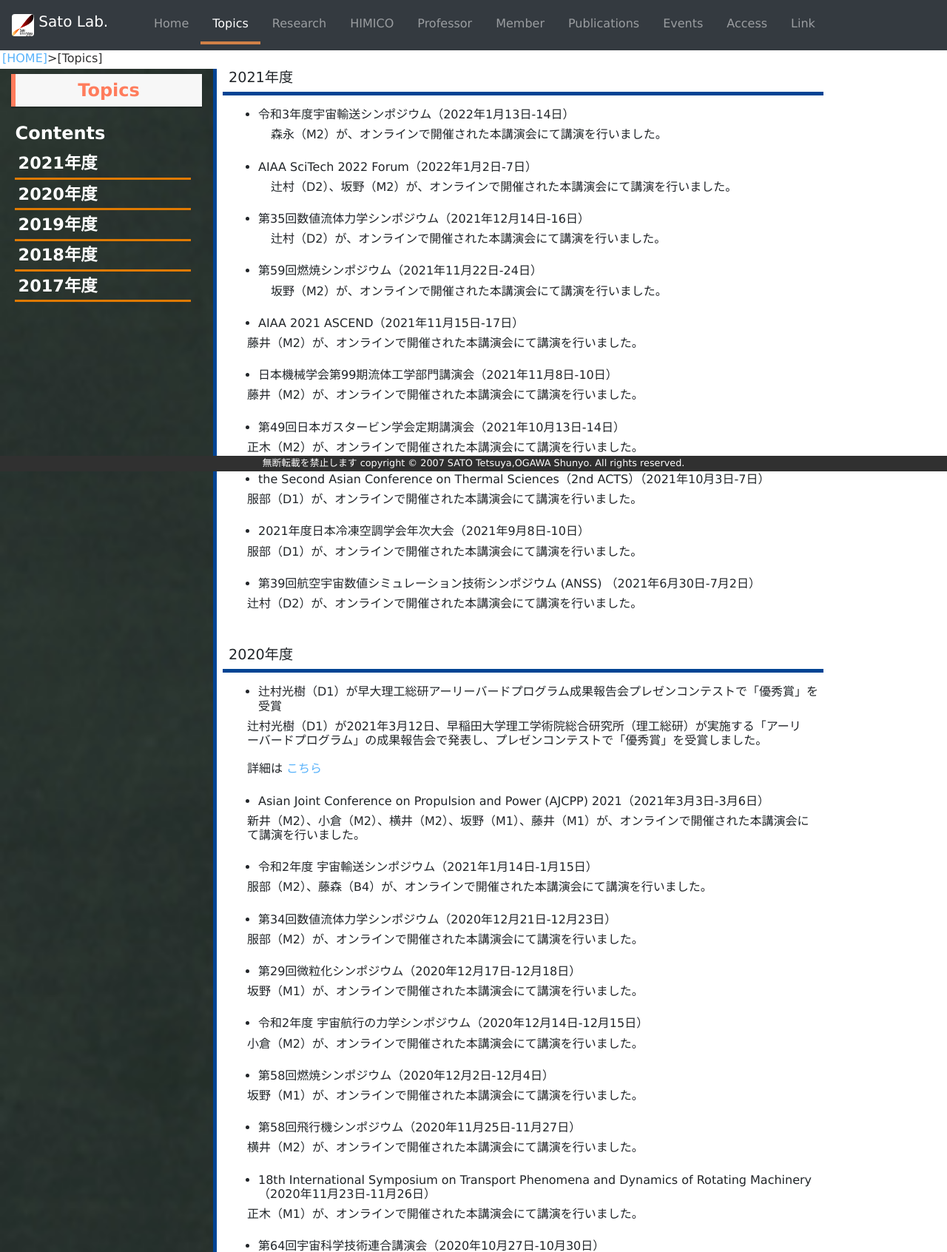
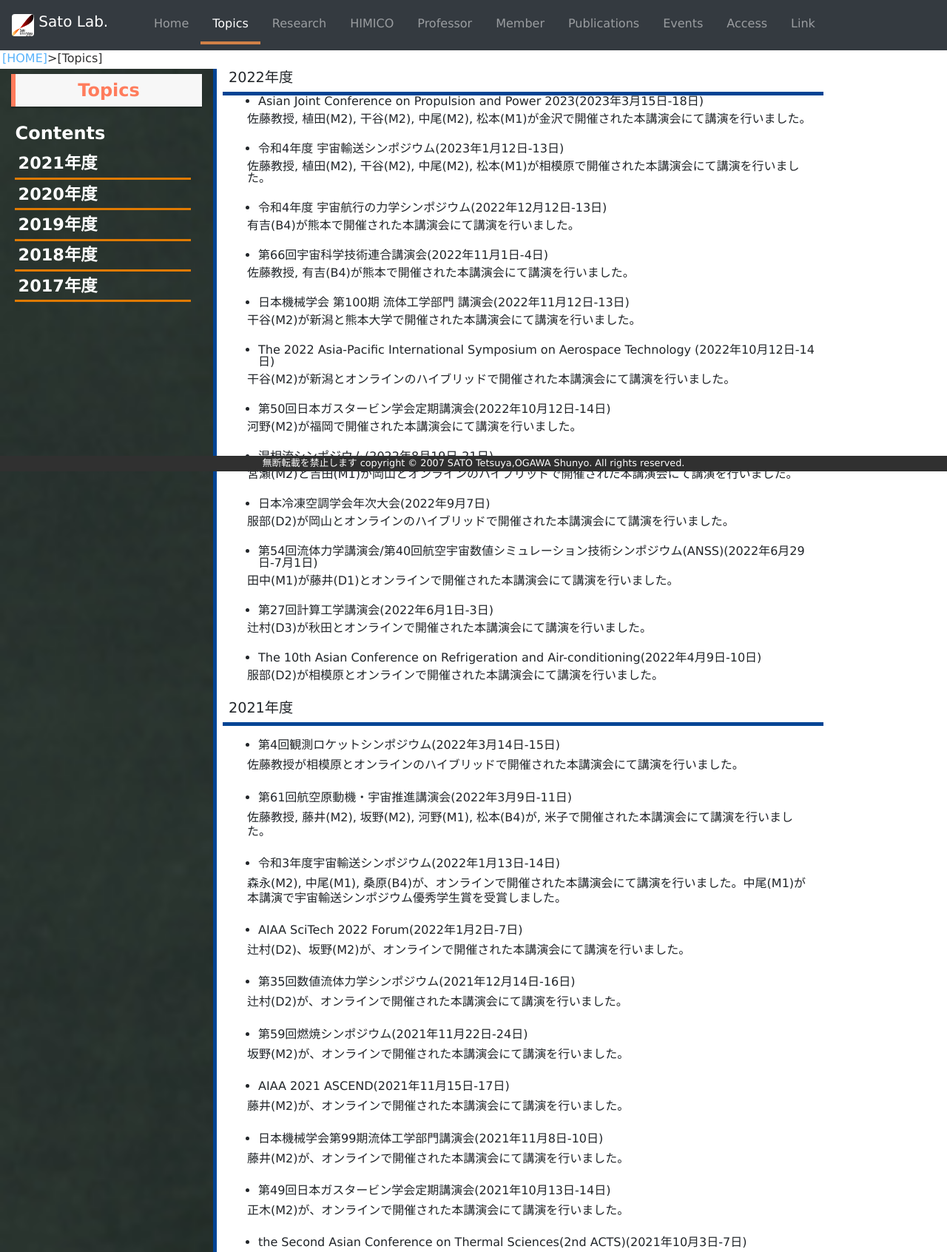
Before and after one commit to WSatolab/WSatolab.github.io, a plain HTML site: page public_html/topics/index.html in a window 1280 px wide. Shown: the part 163-1855 px from the top of the page at 74% size. Drawn offline with Linux system fonts and the light colour scheme; a web font is replaced by a local one.

Commit message:
[add] 2022年度発表追加

```diff
--- a/public_html/topics/index.html
+++ b/public_html/topics/index.html
@@ -2,6 +2,7 @@
 <html lang="ja" dir="ltr">
 
 <!--==============================header===================================-->
+
 <head>
 	<!--文字コードの指定-->
 	<meta charset="utf-8">
@@ -15,7 +16,8 @@
 	<meta name="keywords" content="早稲田,基幹,理工,佐藤研,航空,佐藤,哲也,機械,プリクーラ,インテーク,着霜,超音速,エンジン,buzz,hypersonic,precooler">
 
 	<!--クロスサイト スクリプティング攻撃の対策：content security policyを適用-->
-		<meta http-equiv="Content-Security-Policy" content="script-src 'self' 'unsafe-inline' https://www.google-analytics.com https://www.googletagmanager.com/gtag/js; connect-src https://www.google-analytics.com www.google-analytics.com https://stats.g.doubleclick.net ; object-src 'none'">
+	<meta http-equiv="Content-Security-Policy"
+		content="script-src 'self' 'unsafe-inline' https://www.google-analytics.com https://www.googletagmanager.com/gtag/js; connect-src https://www.google-analytics.com www.google-analytics.com https://stats.g.doubleclick.net ; object-src 'none'">
 
 	<!--IEの互換表示設定の指示-->
 	<meta http-equiv="X-UA-Compatible" content="IE=edge">
@@ -32,7 +34,7 @@
 	<!--styleの指定-->
 	<meta http-equiv="default-style" content="default">
 	<!-- Bootstrap CSS -->
-		<link rel="stylesheet" href="../bootstrap/css/bootstrap.min.css" >
+	<link rel="stylesheet" href="../bootstrap/css/bootstrap.min.css">
 	<link rel="stylesheet" href="../style.css?20190720" title="default">
 
 	<!--RSS用xml形式ファイルの作成　http://www.nishishi.com/soft/rssmaker/により作成-->
@@ -47,7 +49,7 @@
 	<script async src="https://www.googletagmanager.com/gtag/js?id=UA-139184956-1"></script>
 	<script>
 		window.dataLayer = window.dataLayer || [];
-		function gtag(){dataLayer.push(arguments);}
+		function gtag() { dataLayer.push(arguments); }
 		gtag('js', new Date());
 
 		gtag('config', 'UA-139184956-1');
@@ -55,6 +57,7 @@
 </head>
 
 <!--==============================body===================================-->
+
 <body>
 	<div class="base">
 		<header>
@@ -67,10 +70,12 @@
 
 		<nav class="navbar navbar-expand-lg navbar-dark bg-dark sticky-top">
 			<a class="navbar-brand" href="../index.html">
-					<img src="../image/logo.png" style="background-color:#ffffff"  width="30" height="30" class="d-inline-block align-top rounded" alt="ブランド">
+				<img src="../image/logo.png" style="background-color:#ffffff" width="30" height="30"
+					class="d-inline-block align-top rounded" alt="ブランド">
 				Sato Lab.
 			</a>
-				<button class="navbar-toggler" type="button" data-toggle="collapse" data-target="#navbarNav" aria-controls="navbarNav" aria-expanded="false" aria-label="ナビゲーションの切替">
+			<button class="navbar-toggler" type="button" data-toggle="collapse" data-target="#navbarNav"
+				aria-controls="navbarNav" aria-expanded="false" aria-label="ナビゲーションの切替">
 				<span class="navbar-toggler-icon"></span>
 			</button>
 
@@ -180,6 +185,120 @@
 						</div>
 -->
 
+					<!--2022/4/4更新-->
+					<h1 id="toipcs2022" class="midashi">
+						2022年度
+					</h1>
+					<div clasa="mainpara">
+						<ul class="inside_itemize">
+							<li>
+								Asian Joint Conference on Propulsion and Power 2023(2023年3月15日-18日)
+							</li>
+							<div class="row topicspad">
+								<p>
+									佐藤教授, 植田(M2), 干谷(M2), 中尾(M2), 松本(M1)が金沢で開催された本講演会にて講演を行いました。
+								</p>
+							</div>
+
+							<li>
+								令和4年度 宇宙輸送シンポジウム(2023年1月12日-13日)
+							</li>
+							<div class="row topicspad">
+								<p>
+									佐藤教授, 植田(M2), 干谷(M2), 中尾(M2), 松本(M1)が相模原で開催された本講演会にて講演を行いました。
+								</p>
+							</div>
+
+							<li>
+								令和4年度 宇宙航行の力学シンポジウム(2022年12月12日-13日)
+							</li>
+							<div class="row topicspad">
+								<p>
+									有吉(B4)が熊本で開催された本講演会にて講演を行いました。
+								</p>
+							</div>
+
+							<li>
+								第66回宇宙科学技術連合講演会(2022年11月1日-4日)
+							</li>
+							<div class="row topicspad">
+								<p>
+									佐藤教授, 有吉(B4)が熊本で開催された本講演会にて講演を行いました。
+								</p>
+							</div>
+
+							<li>
+								日本機械学会 第100期 流体工学部門 講演会(2022年11月12日-13日)
+							</li>
+							<div class="row topicspad">
+								<p>
+									干谷(M2)が新潟と熊本大学で開催された本講演会にて講演を行いました。
+								</p>
+							</div>
+
+							<li>
+								The 2022 Asia-Pacific International Symposium on Aerospace Technology (2022年10月12日-14日)
+							</li>
+							<div class="row topicspad">
+								<p>
+									干谷(M2)が新潟とオンラインのハイブリッドで開催された本講演会にて講演を行いました。
+								</p>
+							</div>
+
+							<li>
+								第50回日本ガスタービン学会定期講演会(2022年10月12日-14日)
+							</li>
+							<div class="row topicspad">
+								<p>
+									河野(M2)が福岡で開催された本講演会にて講演を行いました。
+								</p>
+							</div>
+
+							<li>
+								混相流シンポジウム(2022年8月19日-21日)
+							</li>
+							<div class="row topicspad">
+								<p>
+									宮瀬(M2)と吉田(M1)が岡山とオンラインのハイブリッドで開催された本講演会にて講演を行いました。
+								</p>
+							</div>
+							<li>
+								日本冷凍空調学会年次大会(2022年9月7日)
+							</li>
+							<div class="row topicspad">
+								<p>
+									服部(D2)が岡山とオンラインのハイブリッドで開催された本講演会にて講演を行いました。
+								</p>
+							</div>
+
+							<li>
+								第54回流体力学講演会/第40回航空宇宙数値シミュレーション技術シンポジウム(ANSS)(2022年6月29日-7月1日)
+							</li>
+							<div class="row topicspad">
+								<p>
+									田中(M1)が藤井(D1)とオンラインで開催された本講演会にて講演を行いました。
+								</p>
+							</div>
+
+							<li>
+								第27回計算工学講演会(2022年6月1日-3日)
+							</li>
+							<div class="row topicspad">
+								<p>
+									辻村(D3)が秋田とオンラインで開催された本講演会にて講演を行いました。
+								</p>
+							</div>
+							<li>
+								The 10th Asian Conference on Refrigeration and Air-conditioning(2022年4月9日-10日)
+							</li>
+							<div class="row topicspad">
+								<p>
+									服部(D2)が相模原とオンラインで開催された本講演会にて講演を行いました。
+								</p>
+							</div>
+						</ul>
+					</div>
+
 					<!-- 20220214更新 -->
 					<h1 id="topics2021" class="midashi">
 						2021年度
@@ -187,83 +306,99 @@
 					<div class="mainpara">
 						<ul class="inside_itemize">
 							<li>
-							    令和3年度宇宙輸送シンポジウム（2022年1月13日-14日）
+								第4回観測ロケットシンポジウム(2022年3月14日-15日)
 							</li>
 							<div class="row topicspad">
 								<p>
-								　　森永（M2）が、オンラインで開催された本講演会にて講演を行いました。
+									佐藤教授が相模原とオンラインのハイブリッドで開催された本講演会にて講演を行いました。
 								</p>
 							</div>
 							<li>
-							    AIAA SciTech 2022 Forum（2022年1月2日-7日）
+								第61回航空原動機・宇宙推進講演会(2022年3月9日-11日)
 							</li>
 							<div class="row topicspad">
 								<p>
-								　　辻村（D2）、坂野（M2）が、オンラインで開催された本講演会にて講演を行いました。
+									佐藤教授, 藤井(M2), 坂野(M2), 河野(M1), 松本(B4)が, 米子で開催された本講演会にて講演を行いました。
 								</p>
 							</div>
 							<li>
-							    第35回数値流体力学シンポジウム（2021年12月14日-16日）
+								令和3年度宇宙輸送シンポジウム(2022年1月13日-14日)
 							</li>
 							<div class="row topicspad">
 								<p>
-								　　辻村（D2）が、オンラインで開催された本講演会にて講演を行いました。
+									森永(M2), 中尾(M1), 桑原(B4)が、オンラインで開催された本講演会にて講演を行いました。中尾(M1)が本講演で宇宙輸送シンポジウム優秀学生賞を受賞しました。
 								</p>
 							</div>
 							<li>
-							    第59回燃焼シンポジウム（2021年11月22日-24日）
+								AIAA SciTech 2022 Forum(2022年1月2日-7日)
 							</li>
 							<div class="row topicspad">
 								<p>
-								　　坂野（M2）が、オンラインで開催された本講演会にて講演を行いました。
+									辻村(D2)、坂野(M2)が、オンラインで開催された本講演会にて講演を行いました。
 								</p>
 							</div>
 							<li>
-							    AIAA 2021 ASCEND（2021年11月15日-17日）
+								第35回数値流体力学シンポジウム(2021年12月14日-16日)
 							</li>
 							<div class="row topicspad">
 								<p>
-								    藤井（M2）が、オンラインで開催された本講演会にて講演を行いました。
+									辻村(D2)が、オンラインで開催された本講演会にて講演を行いました。
 								</p>
 							</div>
 							<li>
-							    日本機械学会第99期流体工学部門講演会（2021年11月8日-10日）
+								第59回燃焼シンポジウム(2021年11月22日-24日)
 							</li>
 							<div class="row topicspad">
 								<p>
-								    藤井（M2）が、オンラインで開催された本講演会にて講演を行いました。
+									坂野(M2)が、オンラインで開催された本講演会にて講演を行いました。
 								</p>
 							</div>
 							<li>
-							    第49回日本ガスタービン学会定期講演会（2021年10月13日-14日）
+								AIAA 2021 ASCEND(2021年11月15日-17日)
 							</li>
 							<div class="row topicspad">
 								<p>
-								    正木（M2）が、オンラインで開催された本講演会にて講演を行いました。
+									藤井(M2)が、オンラインで開催された本講演会にて講演を行いました。
 								</p>
 							</div>
 							<li>
-							    the Second Asian Conference on Thermal Sciences（2nd ACTS）（2021年10月3日-7日）
+								日本機械学会第99期流体工学部門講演会(2021年11月8日-10日)
 							</li>
 							<div class="row topicspad">
 								<p>
-								    服部（D1）が、オンラインで開催された本講演会にて講演を行いました。
+									藤井(M2)が、オンラインで開催された本講演会にて講演を行いました。
 								</p>
 							</div>
 							<li>
-							    2021年度日本冷凍空調学会年次大会（2021年9月8日-10日）
+								第49回日本ガスタービン学会定期講演会(2021年10月13日-14日)
 							</li>
 							<div class="row topicspad">
 								<p>
-								    服部（D1）が、オンラインで開催された本講演会にて講演を行いました。
+									正木(M2)が、オンラインで開催された本講演会にて講演を行いました。
 								</p>
 							</div>
 							<li>
-							   第39回航空宇宙数値シミュレーション技術シンポジウム (ANSS) （2021年6月30日-7月2日）
+								the Second Asian Conference on Thermal Sciences(2nd ACTS)(2021年10月3日-7日)
 							</li>
 							<div class="row topicspad">
 								<p>
-								    辻村（D2）が、オンラインで開催された本講演会にて講演を行いました。
+									服部(D1)が、オンラインで開催された本講演会にて講演を行いました。
+								</p>
+							</div>
+							<li>
+								2021年度日本冷凍空調学会年次大会(2021年9月8日-10日)
+							</li>
+							<div class="row topicspad">
+								<p>
+									服部(D1)が、オンラインで開催された本講演会にて講演を行いました。
+								</p>
+							</div>
+							<li>
+								第39回航空宇宙数値シミュレーション技術シンポジウム (ANSS) (2021年6月30日-7月2日)
+							</li>
+							<div class="row topicspad">
+								<p>
+									辻村(D2)が、オンラインで開催された本講演会にて講演を行いました。
 								</p>
 							</div>
 
@@ -278,11 +413,11 @@
 					<div class="mainpara">
 						<ul class="inside_itemize">
 							<li>
-							   辻村光樹（D1）が早大理工総研アーリーバードプログラム成果報告会プレゼンコンテストで「優秀賞」を受賞
+								辻村光樹(D1)が早大理工総研アーリーバードプログラム成果報告会プレゼンコンテストで「優秀賞」を受賞
 							</li>
 							<div class="row topicspad">
 								<p>
-									辻村光樹（D1）が2021年3月12日、早稲田大学理工学術院総合研究所（理工総研）が実施する「アーリーバードプログラム」の成果報告会で発表し、プレゼンコンテストで「優秀賞」を受賞しました。
+									辻村光樹(D1)が2021年3月12日、早稲田大学理工学術院総合研究所(理工総研)が実施する「アーリーバードプログラム」の成果報告会で発表し、プレゼンコンテストで「優秀賞」を受賞しました。
 									<br><br>
 									詳細は
 									<a href="../topics_detail/20210312_tsujimura/index.html">こちら
@@ -290,71 +425,72 @@
 								</p>
 							</div>
 							<li>
-							   Asian Joint Conference on Propulsion and Power (AJCPP) 2021（2021年3月3日-3月6日）
+								Asian Joint Conference on Propulsion and Power (AJCPP) 2021(2021年3月3日-3月6日)
 							</li>
 							<div class="row topicspad">
 								<p>
-									新井（M2）、小倉（M2）、横井（M2）、坂野（M1）、藤井（M1）が、オンラインで開催された本講演会にて講演を行いました。
+									新井(M2)、小倉(M2)、横井(M2)、坂野(M1)、藤井(M1)が、オンラインで開催された本講演会にて講演を行いました。
 								</p>
 							</div>
 							<li>
-							   令和2年度 宇宙輸送シンポジウム（2021年1月14日-1月15日）
+								令和2年度 宇宙輸送シンポジウム(2021年1月14日-1月15日)
 							</li>
 							<div class="row topicspad">
 								<p>
-									服部（M2）、藤森（B4）が、オンラインで開催された本講演会にて講演を行いました。
+									服部(M2)、藤森(B4)が、オンラインで開催された本講演会にて講演を行いました。
 								</p>
 							</div>
 							<li>
-							   第34回数値流体力学シンポジウム（2020年12月21日-12月23日）
+								第34回数値流体力学シンポジウム(2020年12月21日-12月23日)
 							</li>
 							<div class="row topicspad">
 								<p>
-									服部（M2）が、オンラインで開催された本講演会にて講演を行いました。
+									服部(M2)が、オンラインで開催された本講演会にて講演を行いました。
 								</p>
 							</div>
 							<li>
-							   第29回微粒化シンポジウム（2020年12月17日-12月18日）
+								第29回微粒化シンポジウム(2020年12月17日-12月18日)
 							</li>
 							<div class="row topicspad">
 								<p>
-									坂野（M1）が、オンラインで開催された本講演会にて講演を行いました。
+									坂野(M1)が、オンラインで開催された本講演会にて講演を行いました。
 								</p>
 							</div>
 							<li>
-							   令和2年度 宇宙航行の力学シンポジウム（2020年12月14日-12月15日）
+								令和2年度 宇宙航行の力学シンポジウム(2020年12月14日-12月15日)
 							</li>
 							<div class="row topicspad">
 								<p>
-									小倉（M2）が、オンラインで開催された本講演会にて講演を行いました。
+									小倉(M2)が、オンラインで開催された本講演会にて講演を行いました。
 								</p>
 							</div>
 							<li>
-							   第58回燃焼シンポジウム（2020年12月2日-12月4日）
+								第58回燃焼シンポジウム(2020年12月2日-12月4日)
 							</li>
 							<div class="row topicspad">
 								<p>
-									坂野（M1）が、オンラインで開催された本講演会にて講演を行いました。
+									坂野(M1)が、オンラインで開催された本講演会にて講演を行いました。
 								</p>
 							</div>
 							<li>
-							   第58回飛行機シンポジウム（2020年11月25日-11月27日）
+								第58回飛行機シンポジウム(2020年11月25日-11月27日)
 							</li>
 							<div class="row topicspad">
 								<p>
-									横井（M2）が、オンラインで開催された本講演会にて講演を行いました。
+									横井(M2)が、オンラインで開催された本講演会にて講演を行いました。
 								</p>
 							</div>
 							<li>
-							   18th International Symposium on Transport Phenomena and Dynamics of Rotating Machinery（2020年11月23日-11月26日）
+								18th International Symposium on Transport Phenomena and Dynamics of Rotating
+								Machinery(2020年11月23日-11月26日)
 							</li>
 							<div class="row topicspad">
 								<p>
-									正木（M1）が、オンラインで開催された本講演会にて講演を行いました。
+									正木(M1)が、オンラインで開催された本講演会にて講演を行いました。
 								</p>
 							</div>
 							<li>
-							  第64回宇宙科学技術連合講演会（2020年10月27日-10月30日）
+								第64回宇宙科学技術連合講演会(2020年10月27日-10月30日)
 							</li>
 							<div class="row topicspad">
 								<p>
@@ -362,11 +498,11 @@
 								</p>
 							</div>
 							<li>
-							   流体力学講演会／航空宇宙数値シミュレーション技術シンポジウム 2020 オンライン（2020年9月28日-9月30日）
+								流体力学講演会／航空宇宙数値シミュレーション技術シンポジウム 2020 オンライン(2020年9月28日-9月30日)
 							</li>
 							<div class="row topicspad">
 								<p>
-									辻村（D1）、小倉（M2）、坂野（M1）が、オンラインで開催された本講演会にて講演を行いました。
+									辻村(D1)、小倉(M2)、坂野(M1)が、オンラインで開催された本講演会にて講演を行いました。
 								</p>
 							</div>
 							<li>
@@ -374,7 +510,7 @@
 							</li>
 							<div class="row topicspad">
 								<p>
-									辻村（D1）が、早稲田大学理工学術院総合研究所アーリーバードプログラムの第10期メンバーに採択されました。
+									辻村(D1)が、早稲田大学理工学術院総合研究所アーリーバードプログラムの第10期メンバーに採択されました。
 								</p>
 								詳細は
 								<a href="https://www.waseda.jp/fsci/wise/earlybird/faculty/">こちら
@@ -520,7 +656,8 @@
 							</div>
 
 							<li>
-								The 32nd International Symposium on Space Technology and Science (ISTS) (2019年6月15日-6月21日)
+								The 32nd International Symposium on Space Technology and Science (ISTS)
+								(2019年6月15日-6月21日)
 							</li>
 							<div class="row topicspad">
 								<div class="col-lg-5">
@@ -597,7 +734,8 @@
 							</li>
 							<div div class="row topicspad">
 								<div class="col-lg-5">
-										中華人民共和国福建省厦門市で開催されたAsian Joint Conference on Propulsion and Power2018(AJCPP2018)にてD2山本, M2金親, M1吉田, M1中島が講演を行いました.
+									中華人民共和国福建省厦門市で開催されたAsian Joint Conference on Propulsion and
+									Power2018(AJCPP2018)にてD2山本, M2金親, M1吉田, M1中島が講演を行いました.
 								</div>
 								<div class="col-lg-6">
 									<div class="image img_center maxwidth100">
@@ -625,4 +763,5 @@
 	<script src="../bootstrap/popper.js/dist/umd/popper.min.js"></script>
 	<script src="../bootstrap/js/bootstrap.min.js"></script>
 </body>
+
 </html>
```
Lines whose indentation alone changed are shown as unchanged.
